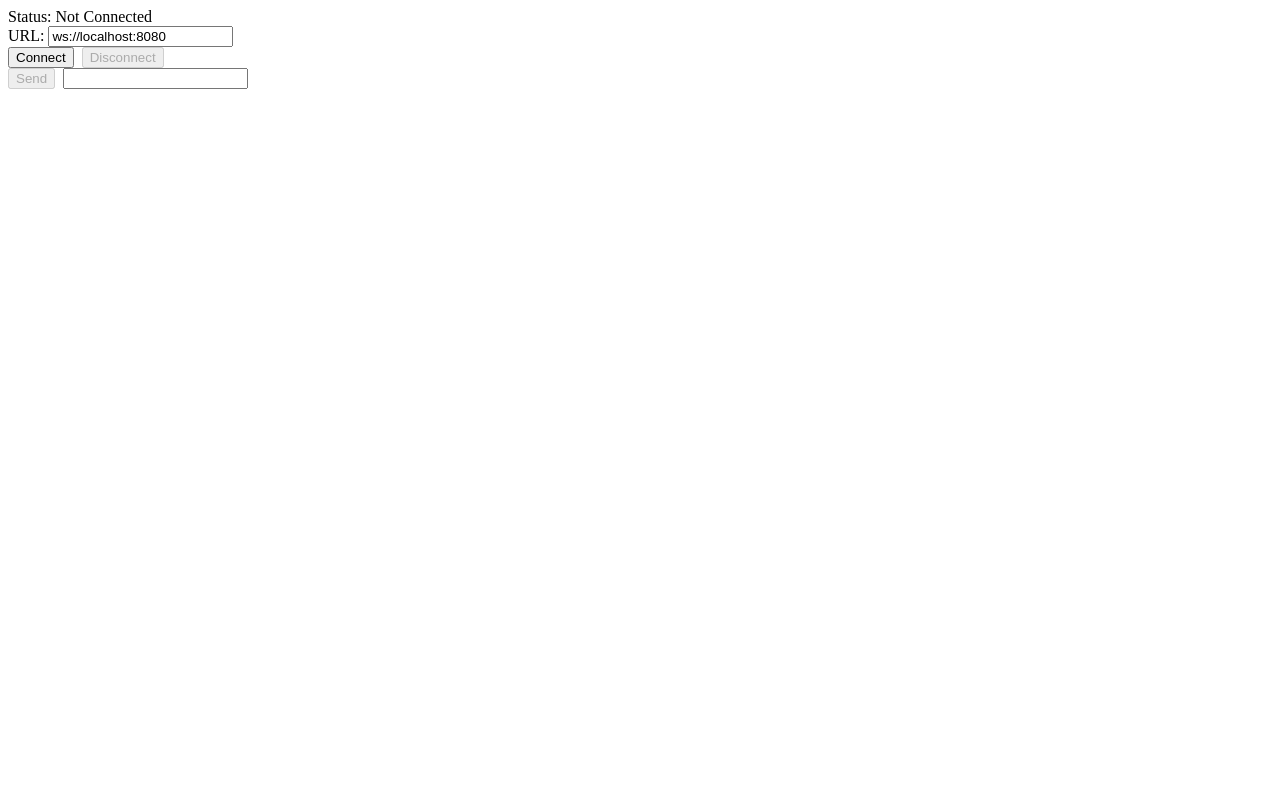
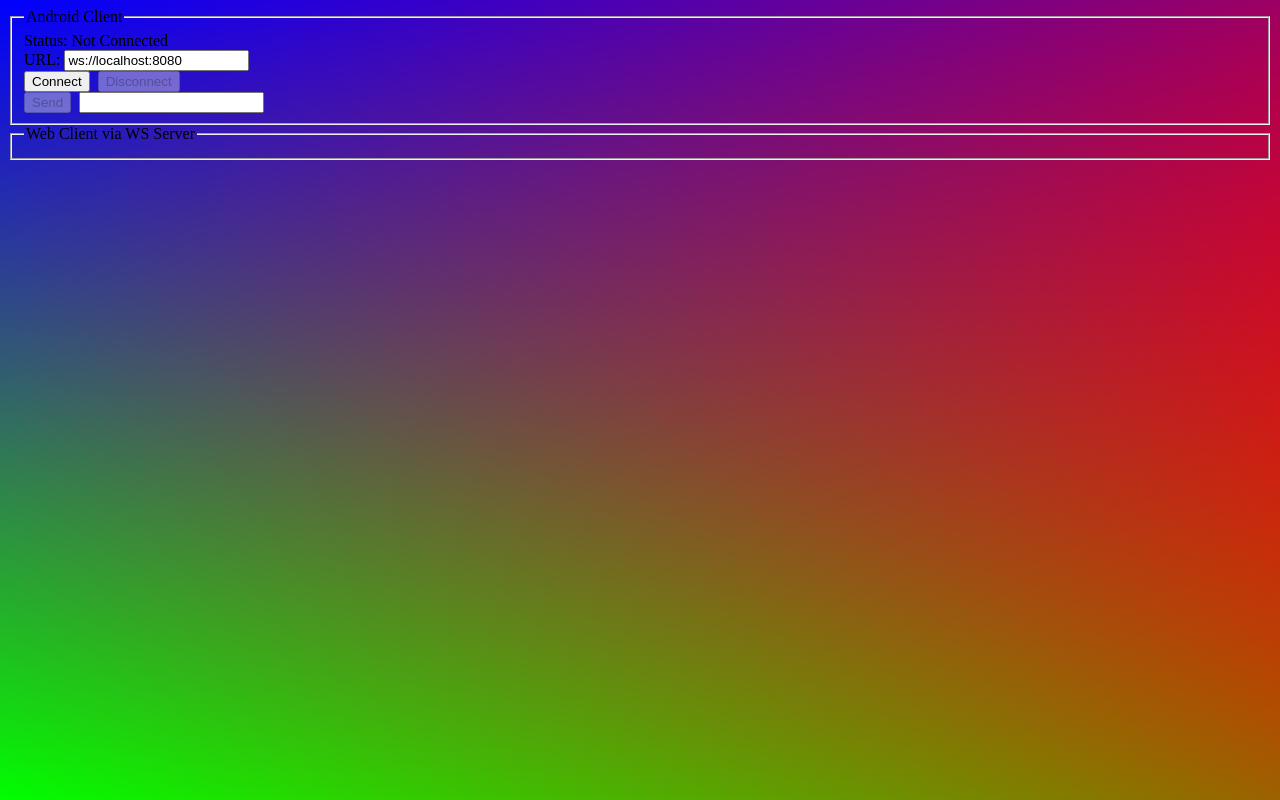
Before and after one commit to dannyblackstock/iat-351-final-project, a plain HTML site: page iat-351-web/client/index.html in a window 1280 px wide. Drawn offline with Linux system fonts and the light colour scheme.

Commit message:
Add CSS gradient map. Get rgb values from message. Move to separate js files.

```diff
--- a/iat-351-web/client/index.html
+++ b/iat-351-web/client/index.html
@@ -3,74 +3,28 @@
 <head>
     <title>WebSocket Echo Client</title>
     <meta charset="UTF-8" />
-  <script>
-    "use strict";
-    // Initialize everything when the window finishes loading
-    window.addEventListener("load", function(event) {
-      var status = document.getElementById("status");
-      var url = document.getElementById("url");
-      var open = document.getElementById("open");
-      var close = document.getElementById("close");
-      var send = document.getElementById("send");
-      var text = document.getElementById("text");
-      var message = document.getElementById("message");
-      var socket;
-
-      status.textContent = "Not Connected";
-      url.value = "ws://localhost:8080";
-      close.disabled = true;
-      send.disabled = true;
-
-      // Create a new connection when the Connect button is clicked
-      open.addEventListener("click", function(event) {
-        open.disabled = true;
-        socket = new WebSocket(url.value, "echo-protocol");
-
-        socket.addEventListener("open", function(event) {
-          close.disabled = false;
-          send.disabled = false;
-          status.textContent = "Connected";
-        });
-
-        // Display messages received from the server
-        socket.addEventListener("message", function(event) {
-          message.textContent = "Server Says: " + event.data;
-        });
-
-        // Display any errors that occur
-        socket.addEventListener("error", function(event) {
-          message.textContent = "Error: " + event;
-        });
-
-        socket.addEventListener("close", function(event) {
-          open.disabled = false;
-          status.textContent = "Not Connected";
-        });
-      });
-
-      // Close the connection when the Disconnect button is clicked
-      close.addEventListener("click", function(event) {
-        close.disabled = true;
-        send.disabled = true;
-        message.textContent = "";
-        socket.close();
-      });
-
-      // Send text to the server when the Send button is clicked
-      send.addEventListener("click", function(event) {
-        socket.send(text.value);
-        text.value = "";
-      });
-    });
+    <link rel="stylesheet" type="text/css" href="style.css">
+    <!--<script type="text/javascript" src="http://code.jquery.com/jquery-2.1.1.min.js"></script>-->
+    <script type="text/javascript">
+        var messageText = "";
     </script>
+    <script type="text/javascript" src="websocket.js"></script>
+    <script type="text/javascript" src="pxlocation.js"></script>
 </head>
 <body>
+    <div id="gradient-map"></div>
+    <fieldset>
+        <legend>Android Client</legend>
         Status: <span id="status"></span><br />
         URL: <input id="url" /><br />
         <input id="open" type="button" value="Connect" />&nbsp;
         <input id="close" type="button" value="Disconnect" /><br />
         <input id="send" type="button" value="Send" />&nbsp;
         <input id="text" /><br />
+    </fieldset>
+    <fieldset>
+        <legend>Web Client via WS Server</legend>
         <span id="message"></span>
+    </fieldset>
 </body>
 </html>
--- /dev/null
+++ b/iat-351-web/client/pxlocation.js
@@ -0,0 +1,25 @@
+window.addEventListener("load", function(event) {
+    // retrieve rgb value from android
+    var r = 0;
+    var g = 0;
+    var b = 0;
+
+    var x = 0;
+    var y = 0;
+
+    setInterval(function(event) {
+        RGBtoXY(messageText);
+        console.log(r + " " + g + " " + b);
+        console.log("X: " + x);
+        console.log("Y: " + y);
+    }, 500);
+
+    function RGBtoXY (input) {
+        var value = messageText.split(","); //.textContent.split(",");
+        r = value[0];
+        g = value[1];
+        b = value[2];
+
+
+    }
+});
--- /dev/null
+++ b/iat-351-web/client/style.css
@@ -0,0 +1,22 @@
+#gradient-map {
+	z-index: -10;
+	position: absolute;
+	top: 0;
+	left: 0;
+    width: 100%;
+    height: 100%;
+	background: linear-gradient(45deg, #0F0, #F00);
+}
+
+#gradient-map:after {
+	z-index: -9;
+	position: absolute;
+	top: 0;
+	left: 0;
+	width: 100%;
+    height: 100%;
+    content: "";
+	background: linear-gradient(135deg, #00F, #F00);
+	-webkit-mask: linear-gradient(white, transparent);
+	mask: linear-gradient(white, transparent);
+}
--- /dev/null
+++ b/iat-351-web/client/websocket.js
@@ -0,0 +1,59 @@
+"use strict";
+// Initialize everything when the window finishes loading
+window.addEventListener("load", function(event) {
+    var status = document.getElementById("status");
+    var url = document.getElementById("url");
+    var open = document.getElementById("open");
+    var close = document.getElementById("close");
+    var send = document.getElementById("send");
+    var text = document.getElementById("text");
+    var message = document.getElementById("message");
+    var socket;
+
+    status.textContent = "Not Connected";
+    url.value = "ws://localhost:8080";
+    close.disabled = true;
+    send.disabled = true;
+
+    // Create a new connection when the Connect button is clicked
+    open.addEventListener("click", function(event) {
+        open.disabled = true;
+        socket = new WebSocket(url.value, "echo-protocol");
+
+        socket.addEventListener("open", function(event) {
+            close.disabled = false;
+            send.disabled = false;
+            status.textContent = "Connected";
+        });
+
+        // Display messages received from the server
+        socket.addEventListener("message", function(event) {
+            messageText = event.data;
+            message.textContent = "Server Says: " + event.data;
+        });
+
+        // Display any errors that occur
+        socket.addEventListener("error", function(event) {
+            message.textContent = "Error: " + event;
+        });
+
+        socket.addEventListener("close", function(event) {
+            open.disabled = false;
+            status.textContent = "Not Connected";
+        });
+    });
+
+    // Close the connection when the Disconnect button is clicked
+    close.addEventListener("click", function(event) {
+        close.disabled = true;
+        send.disabled = true;
+        message.textContent = "";
+        socket.close();
+    });
+
+    // Send text to the server when the Send button is clicked
+    send.addEventListener("click", function(event) {
+        socket.send(text.value);
+        text.value = "";
+    });
+});
```
Lines whose indentation alone changed are shown as unchanged.
